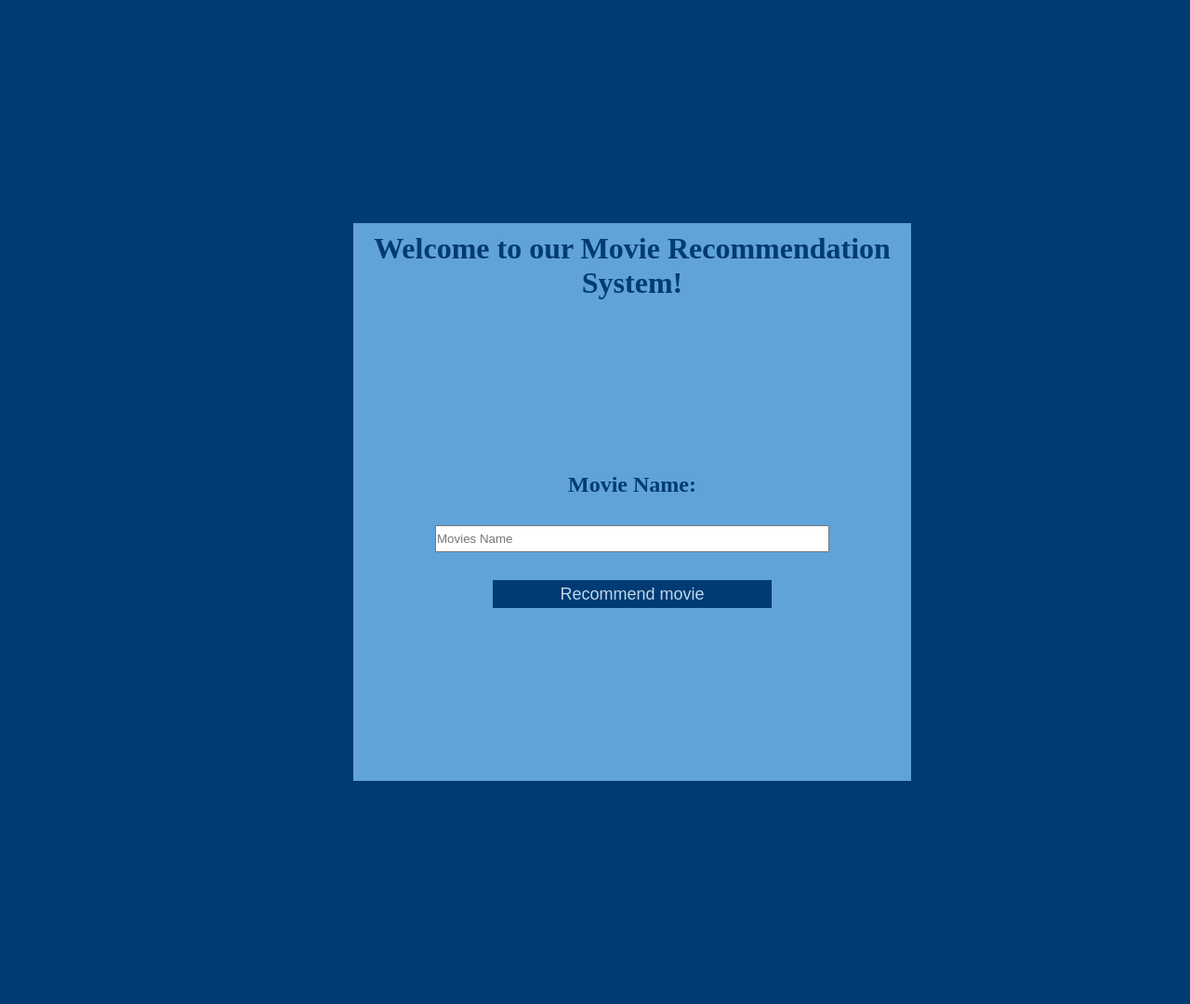
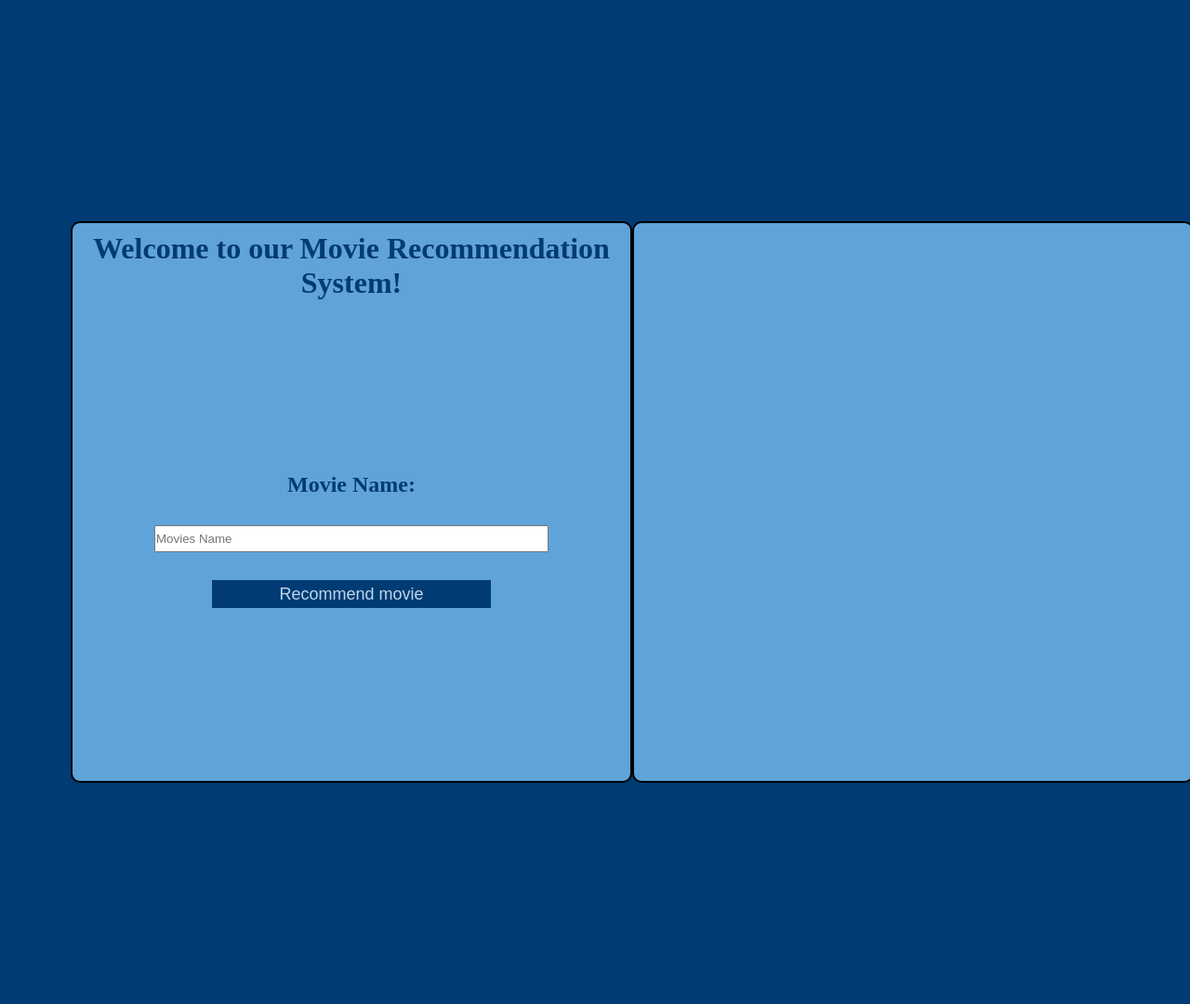
Before and after one commit to ShreyaRai20/Recommendation-system-project-, a Flask app: page / in a window 1280 px wide; the page is wider, and only the part inside the window is pictured. Shown: that part at 93% size. Run offline with Flask 3, Linux system fonts and the light colour scheme; parts of the project's set-up code (start-up, migrations or seed data) failed here and were passed over.

Commit message:
added new changes to html and css

```diff
--- a/static/style.css
+++ b/static/style.css
@@ -27,6 +27,15 @@ body{
     align-items: center;
     text-align: center;
     flex-direction: column;
+    border: 2px solid black ;
+    border-radius: 10px;
+}
+
+#recommended_movies{
+    text-align: start;
+    font-size: 100px;
+
+
 }
 
 .inner-card{
--- a/templates/index.html
+++ b/templates/index.html
@@ -18,9 +18,10 @@
                 <button id="recommend_button" class="btn">Recommend movie</button>
             </div>
         </div>
-        <div class="recommended-movie" id="recommended_movies">
-            <!-- Recommended movies will be displayed here -->
-        </div>
+        <div class="card">
+            <div class="recommended-movie" id="recommended_movies">
+                <!-- Recommended movies will be displayed here -->
+            </div>
     </div>
 
     <script src ="static/script.js"></script>
```
